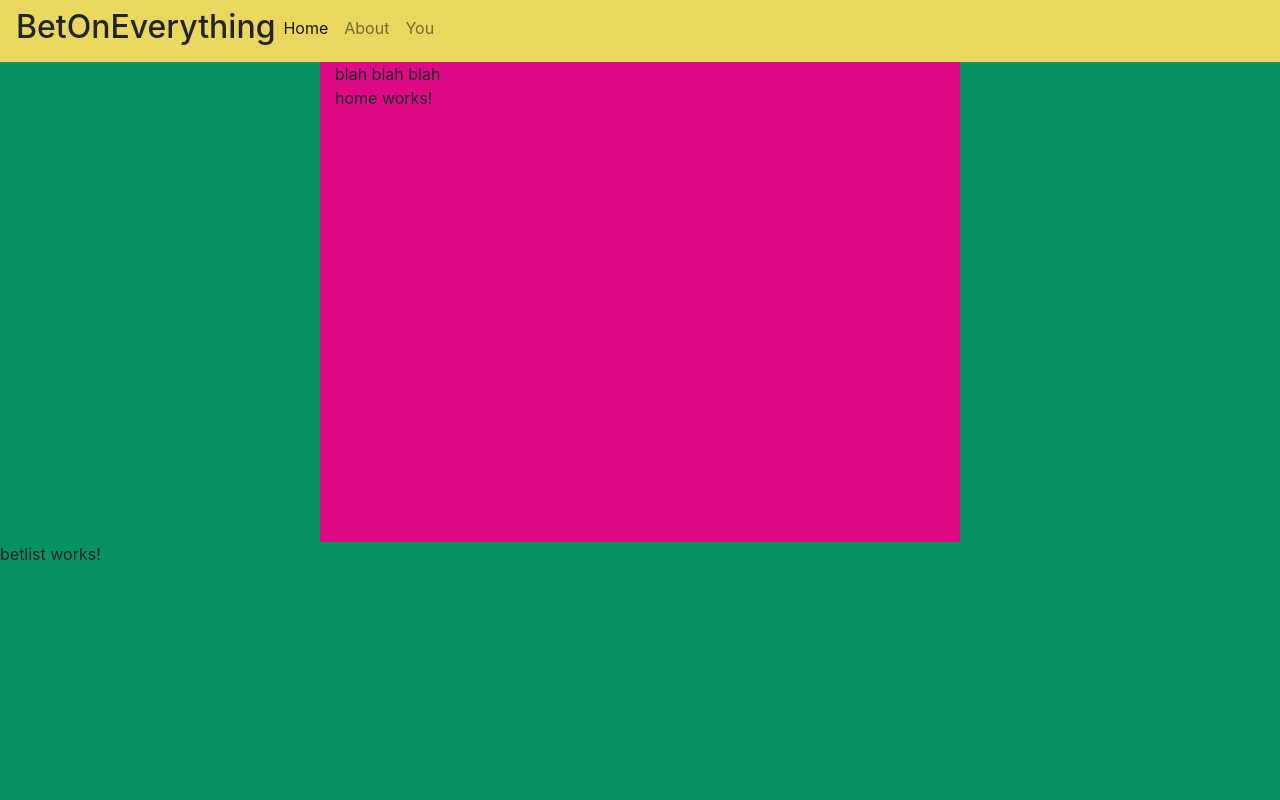
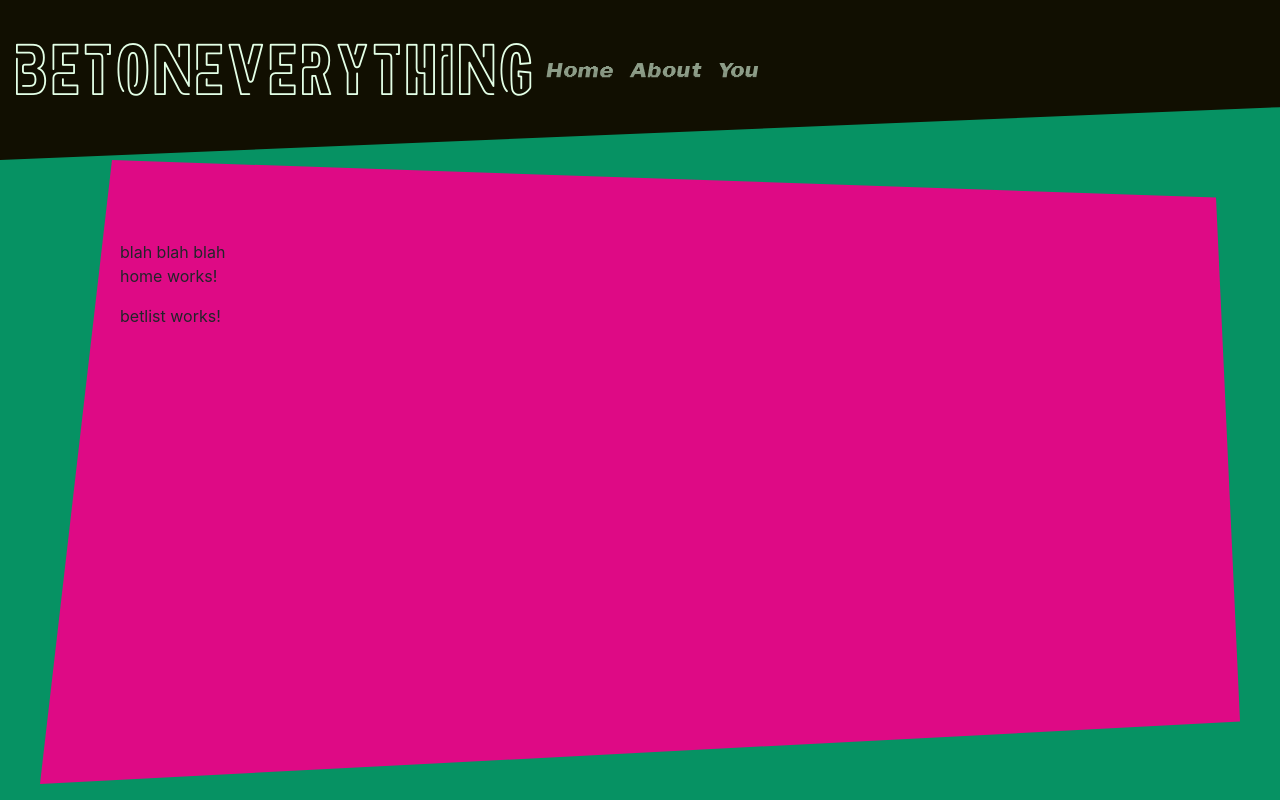
Before and after one commit to dtolaoye/Frontend, an Angular app in the folder Project3/: page /home in a window 1280 px wide. Built offline with nearby package versions, Linux system fonts and the light colour scheme.

Commit message:
neon and polygons

```diff
--- a/Project3/src/app/home/home.component.html
+++ b/Project3/src/app/home/home.component.html
@@ -1,3 +1,5 @@
-<app-page><p>home works!</p></app-page>
+<app-page>
+    <p>home works!</p>
 
-<app-betlist></app-betlist>
+    <app-betlist></app-betlist>
+</app-page>
--- a/Project3/src/app/menu/menu.component.html
+++ b/Project3/src/app/menu/menu.component.html
@@ -1,4 +1,4 @@
-<nav class="navbar navbar-expand navbar-light bg-light">
+<nav class="navbar navbar-expand-sm navbar-light bg-light">
   <ul class="navbar-nav mr-auto">
     <h2>BetOnEverything</h2>
     <li class="nav-item">
--- a/Project3/src/styles.scss
+++ b/Project3/src/styles.scss
@@ -1,15 +1,63 @@
 /* You can add global styles to this file, and also import other style files */
-.gutter{
-    max-width: 40rem;
-    margin: 2rem 1rem;
-    min-height: 30rem;
-    height: 80%;
-    margin: auto;
-    background: rgb(222,10,133);
-}
 body{
     background: rgb(6, 146, 99);
 }
+.gutter{ /* main page body */
+    max-width: 75rem;
+    height:78vh;
+    margin: 0 auto;
+    padding: 5rem;
+    overflow-y:scroll;
+    background: rgb(222,10,133);
+    clip-path: polygon(6% 0, 98% 6%, 100% 90%, 0% 100%);
+
+
+}
 .navbar{
-    background: rgb(235, 214, 95)!important;
+    background: rgb(17, 15, 1)!important;
+    height: 20vh;
+    clip-path: polygon(0 0, 100% 0, 100% 67%, 0 100%);
 }
+.navbar-nav > h2{
+    font-family:"neoneon";
+    animation: neon 1s ease-in-out infinite alternate;
+    color: rgb(227, 255, 230);
+    font-size:4em;
+}
+.navbar-light .navbar-nav .nav-link {
+    animation: neon 1s ease-in-out infinite alternate;
+    color: rgb(227, 255, 230)!important;
+    font-family:linebeam!important;
+    padding-top:1rem;
+    font-size:22px;
+}
+.gutter::-webkit-scrollbar {
+    width: 32px;               /* width of the entire scrollbar */
+  }
+  .gutter::-webkit-scrollbar-track {
+    background: orange;        /* color of the tracking area */
+  }
+  .gutter::-webkit-scrollbar-thumb {
+    background-color: blue;    /* color of the scroll thumb */
+    border-radius: 20px;       /* roundness of the scroll thumb */
+    border: 3px solid orange;  /* creates padding around scroll thumb */
+  }
+
+/*animations*/
+@keyframes neon {
+    from {
+        text-shadow: 0 0 15px rgb(10, 97, 100),
+                     0 0 10px rgb(48, 140, 177),
+                     0 0 5px rgb(0, 238, 255);
+    }
+}
+
+/*fonts*/
+@font-face {
+    font-family: "neoneon";
+    src: url(assets/fonts/neoneon.otf) format("opentype");
+}
+@font-face {
+font-family: "linebeam";
+src: url(assets/fonts/Linebeam.ttf) format("truetype");
+}
```
Also changed, not shown: Project3/src/assets/fonts/Linebeam.ttf (added), Project3/src/assets/fonts/Neoneon.otf (added).
